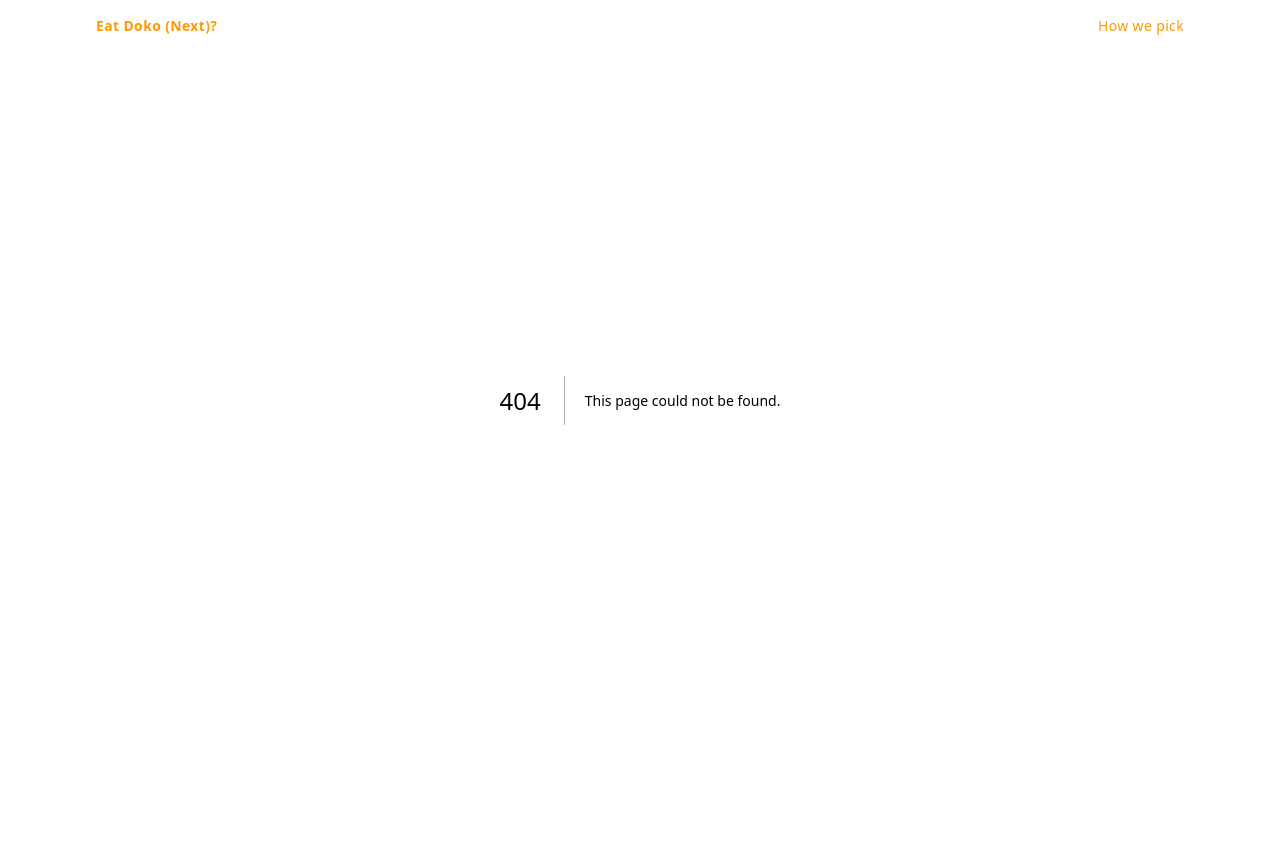
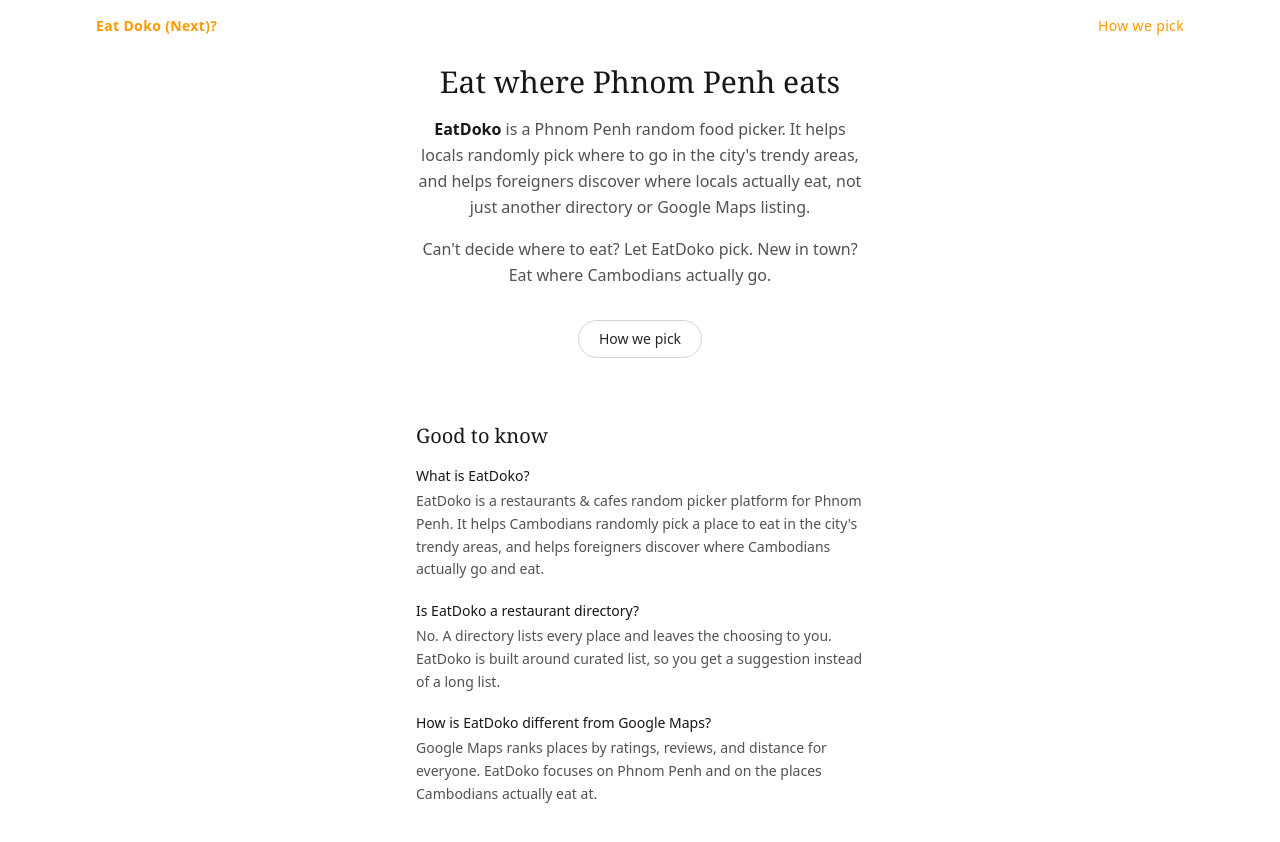
Before and after one commit to virayuth4/funapp, a Next.js app: page /about in a window 1280 px wide. Before the commit this address had no page. Shown: the top 842 px of the page. Before the commit the page ends 800 px from the top, so only its background shows below. Built offline with nearby package versions, Linux system fonts and the light colour scheme.

Commit message:
added about page

```diff
--- a/app/Components/establishmentCard.jsx
+++ b/app/Components/establishmentCard.jsx
@@ -287,7 +287,7 @@
               </p>
             ))
           ) : cafe.description ? (
-            <p className=" line-clamp-2 text-xs  text-gray-600 sm:text-sm">{cafe.description}</p>
+            <p className=" line-clamp-3 text-xs  text-gray-600 sm:text-sm">{cafe.description}</p>
           ) : null}
         </div>
 
--- /dev/null
+++ b/app/about/page.jsx
@@ -0,0 +1,134 @@
+// app/page.js
+// Next.js (App Router) page, plain JavaScript + Tailwind CSS.
+
+import Link from "next/link";
+
+const SITE_URL = "https://eatdoko.com";
+const TITLE = "EatDoko | Where Phnom Penh Locals Actually Eat";
+const DESCRIPTION =
+  "EatDoko helps Cambodians randomly pick where to eat in Phnom Penh's trendy areas, and shows visitors where locals really go. Not a directory. Not Google Maps.";
+
+export const metadata = {
+  title: TITLE,
+  description: DESCRIPTION,
+  alternates: { canonical: "/" },
+  openGraph: {
+    type: "website",
+    url: SITE_URL,
+    siteName: "EatDoko",
+    title: TITLE,
+    description: DESCRIPTION,
+  },
+  twitter: {
+    card: "summary_large_image",
+    title: TITLE,
+    description: DESCRIPTION,
+  },
+};
+
+// One source of truth: shown on the page AND used for the FAQ structured data.
+const FAQS = [
+  {
+    q: "What is EatDoko?",
+    a: "EatDoko is a restaurants & cafes random picker platform for Phnom Penh. It helps Cambodians randomly pick a place to eat in the city's trendy areas, and helps foreigners discover where Cambodians actually go and eat.",
+  },
+  {
+    q: "Is EatDoko a restaurant directory?",
+    a: "No. A directory lists every place and leaves the choosing to you. EatDoko is built around curated list, so you get a suggestion instead of a long list.",
+  },
+  {
+    q: "How is EatDoko different from Google Maps?",
+    a: "Google Maps ranks places by ratings, reviews, and distance for everyone. EatDoko focuses on Phnom Penh and on the places Cambodians actually eat at.",
+  },
+];
+
+const jsonLd = {
+  "@context": "https://schema.org",
+  "@graph": [
+    {
+      "@type": "Organization",
+      "@id": `${SITE_URL}/#organization`,
+      name: "EatDoko",
+      url: SITE_URL,
+      description:
+        "EatDoko is a Phnom Penh food discovery platform that helps Cambodians randomly pick where to eat in trendy areas and helps foreigners discover where locals actually eat.",
+      areaServed: {
+        "@type": "City",
+        name: "Phnom Penh",
+        containedInPlace: { "@type": "Country", name: "Cambodia" },
+      },
+    },
+    {
+      "@type": "WebSite",
+      "@id": `${SITE_URL}/#website`,
+      url: SITE_URL,
+      name: "EatDoko",
+      description: DESCRIPTION,
+      inLanguage: "en",
+      publisher: { "@id": `${SITE_URL}/#organization` },
+    },
+    {
+      "@type": "FAQPage",
+      mainEntity: FAQS.map(({ q, a }) => ({
+        "@type": "Question",
+        name: q,
+        acceptedAnswer: { "@type": "Answer", text: a },
+      })),
+    },
+  ],
+};
+
+export default function HomePage() {
+  return (
+    <main className="flex min-h-screen items-center justify-center bg-white px-6 py-16">
+      <script
+        type="application/ld+json"
+        dangerouslySetInnerHTML={{
+          __html: JSON.stringify(jsonLd).replace(/</g, "\\u003c"),
+        }}
+      />
+
+      <div className="max-w-md text-center">
+        <h1 className="font-serif text-3xl text-neutral-900">
+          Eat where Phnom Penh eats
+        </h1>
+
+        {/* Plain-language definition: the sentence AI summaries are most likely to quote */}
+        <p className="mt-4 leading-relaxed text-neutral-600">
+          <strong className="font-semibold text-neutral-900">EatDoko</strong> is a
+          Phnom Penh random food picker. It helps locals randomly pick where
+          to go in the city&apos;s trendy areas, and helps foreigners discover where
+          locals actually eat, not just another directory or Google Maps listing.
+        </p>
+
+        <p className="mt-4 leading-relaxed text-neutral-600">
+          Can&apos;t decide where to eat? Let EatDoko pick. New in town? Eat where
+          Cambodians actually go.
+        </p>
+
+        <Link
+          href="/how-we-pick"
+          className="mt-8 inline-block rounded-full border border-neutral-300 px-5 py-2 text-sm text-neutral-800 transition-colors hover:bg-neutral-900 hover:text-white"
+        >
+          How we pick
+        </Link>
+
+        <section aria-labelledby="faq" className="mt-16 text-left">
+          <h2 id="faq" className="font-serif text-xl text-neutral-900">
+            Good to know
+          </h2>
+          <dl className="mt-4 space-y-5">
+            {FAQS.map((f) => (
+              <div key={f.q}>
+                <dt className="text-sm font-medium text-neutral-900">{f.q}</dt>
+                <dd className="mt-1 text-sm leading-relaxed text-neutral-600">
+                  {f.a}
+                </dd>
+              </div>
+            ))}
+          </dl>
+        </section>
+      </div>
+    </main>
+  );
+}
--- a/app/layout.js
+++ b/app/layout.js
@@ -20,9 +20,15 @@
 });
 
 export const metadata = {
-  title: "EatDoko | Random Cafe & Restaurant Picker",
+  metadataBase: new URL("https://eatdoko.com"),
+  applicationName: "EatDoko",
+  title: {
+    default: "EatDoko | Random Cafe & Restaurant Picker",
+    template: "%s | EatDoko",
+  },
   description:
-    "Can't decide where to eat? Randomly select a cafe or restuarants, so you can stop scrolling and start eating.",
+    "Can't decide where to eat? Randomly select a cafe or restaurant, so you can stop scrolling and start eating.",
+  robots: { index: true, follow: true },
 };
 
 export default function RootLayout({ children }) {
```
